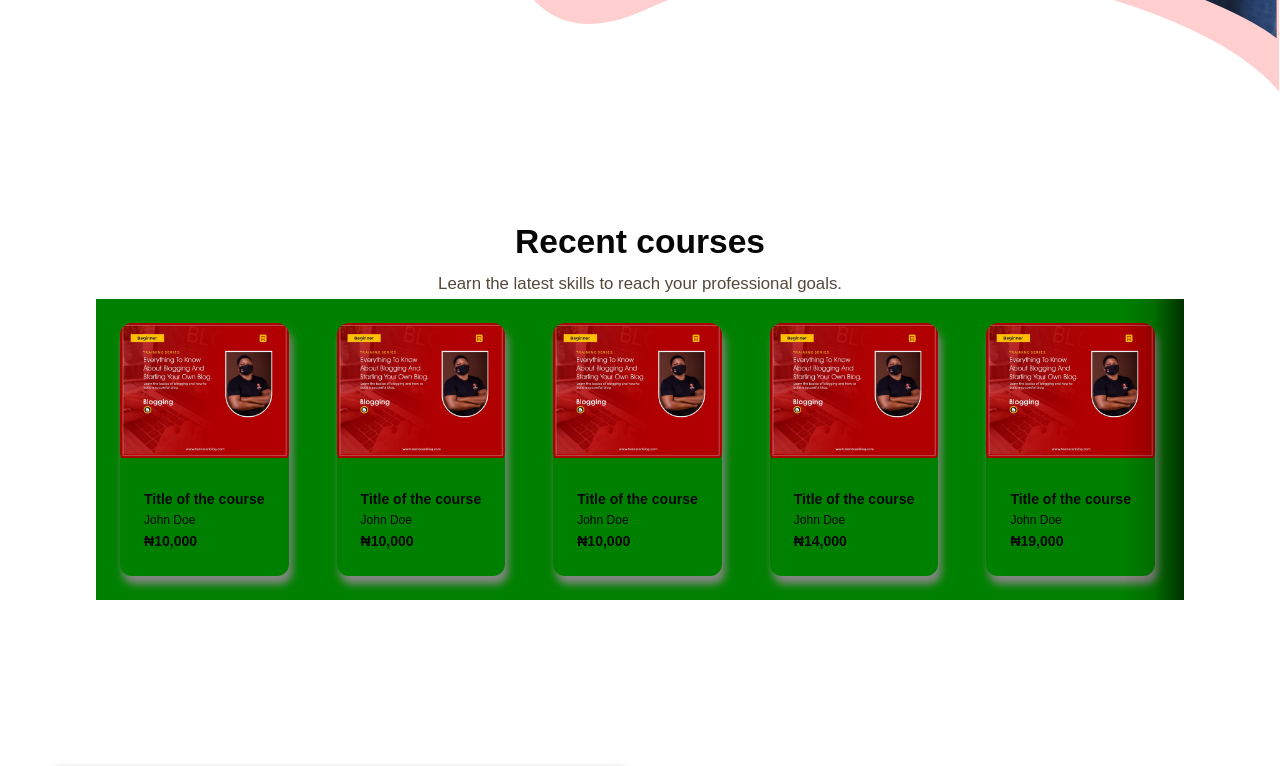
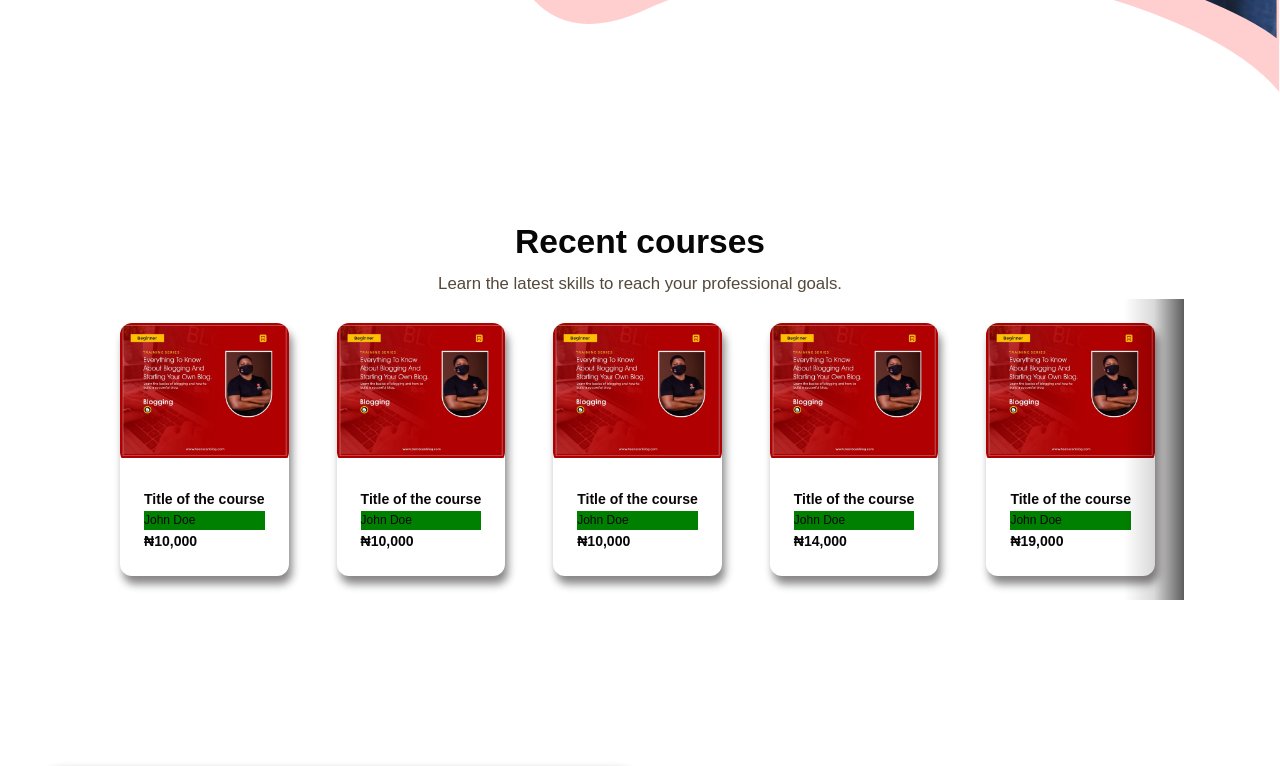
Before and after one commit to Niscolinx/teenscan, a React (Create React App) app: page / in a window 1280 px wide. Shown: the part 517-1283 px from the top of the page. Built offline with nearby package versions, Linux system fonts and the light colour scheme; what react-router-last-location would draw is missing.

Commit message:
Added scrdollable

```diff
--- a/src/components/Scrollable.tsx
+++ b/src/components/Scrollable.tsx
@@ -2,7 +2,7 @@ const Scrollable = (props: any) => {
     console.log(props.children)
     return (
         <div className='scrollable'>
-            <div className='scrollable__item'>{props.children}</div>
+            <div className='scrollable__item'>{props.children} <p></p></div>
             <div className='scrollable__overflowShadow'></div>
         </div>
     )
--- a/src/sass/base/typography.scss
+++ b/src/sass/base/typography.scss
@@ -197,13 +197,15 @@
         transition: all 2s;
         -ms-overflow-style: none;
         scrollbar-width: none;
+
+        p{
+            background: green;
+        }
     }
     &__item::-webkit-scrollbar {
         display: none;
     }
-    &__item:not(:last-child){
-        background: green;
-    }
+
 
     &__overflowShadow {
         position: absolute;
```
